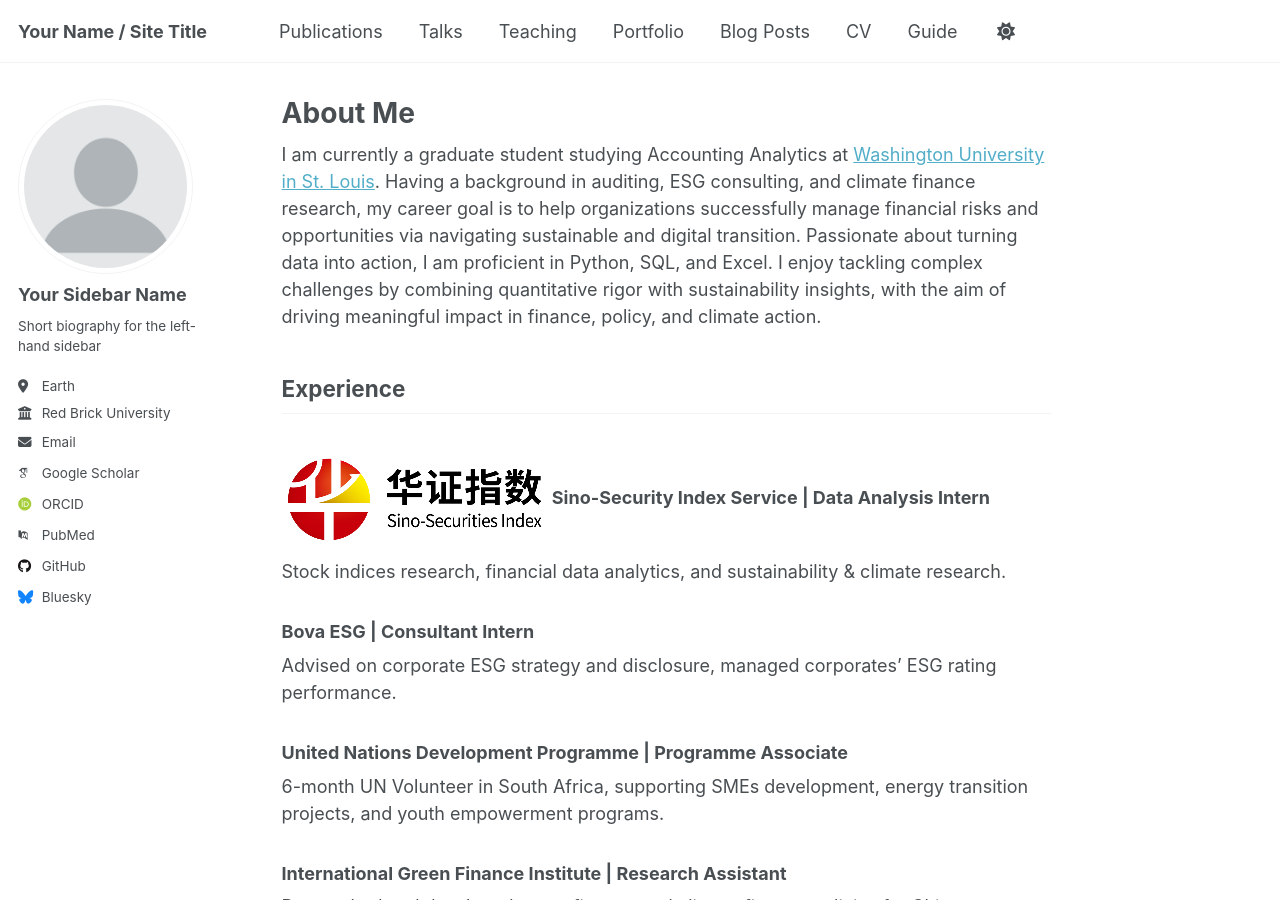
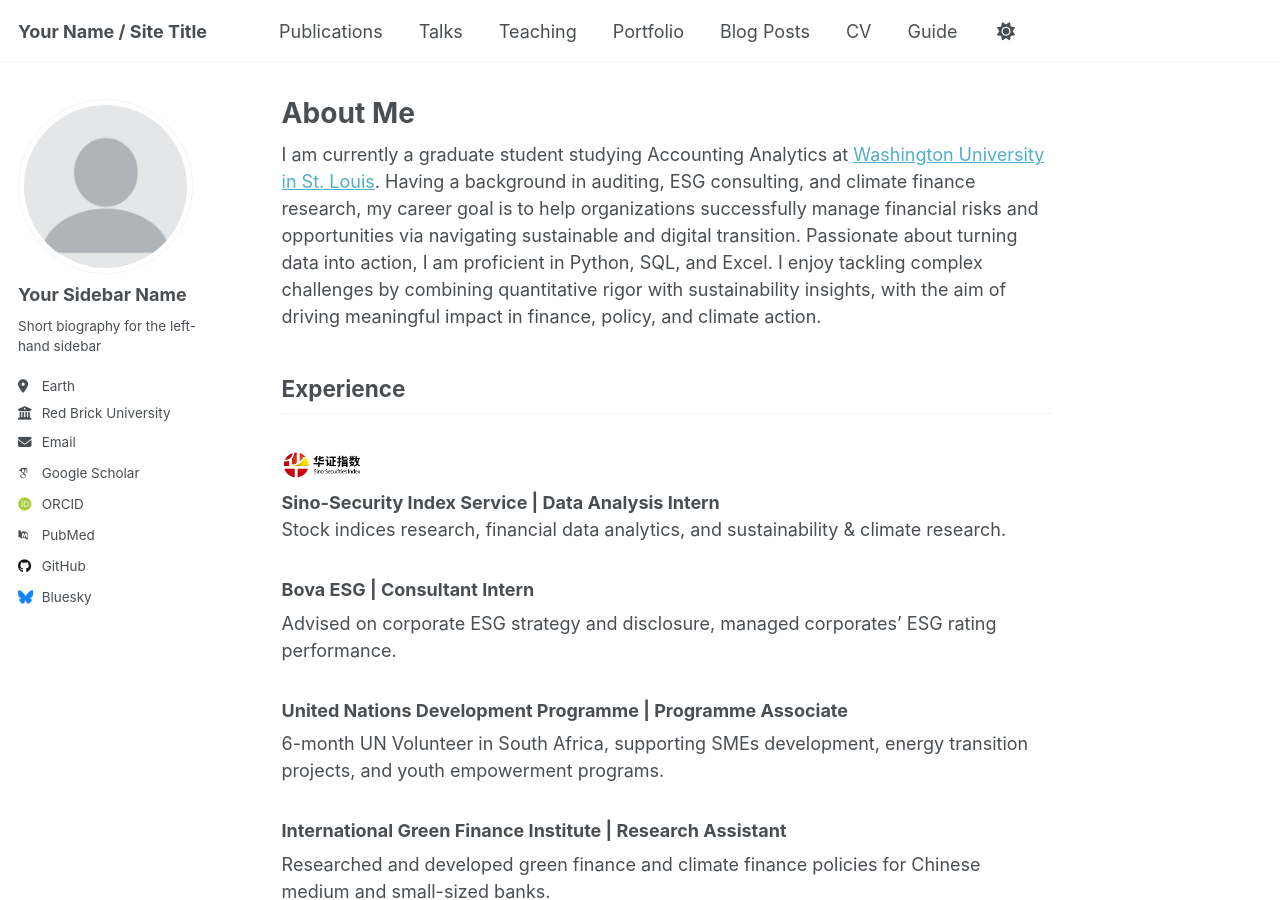
Before and after one commit to yuchen0709/yuchen0709.github.io, a Jekyll site: the page built from _pages/about.md, in a window 1280 px wide and 900 px high. Built offline with Jekyll 4.4.1, drawn with Linux system fonts in a browser that asks for light colours; some web fonts are replaced; a script that is not in the unit is left out.

Commit message:
Update about.md

```diff
--- a/_pages/about.md
+++ b/_pages/about.md
@@ -12,7 +12,8 @@ Passionate about turning data into action, I am proficient in Python, SQL, and E
 
 Experience
 ------
-### ![Logo](/images/sino-security.png) **Sino-Security Index Service | Data Analysis Intern**
+### <img src="/images/sino-security.png" width="80" alt="Sino Security Logo">
+**Sino-Security Index Service | Data Analysis Intern**
 Stock indices research, financial data analytics, and sustainability & climate research.
 
 ### **Bova ESG | Consultant Intern**
```
